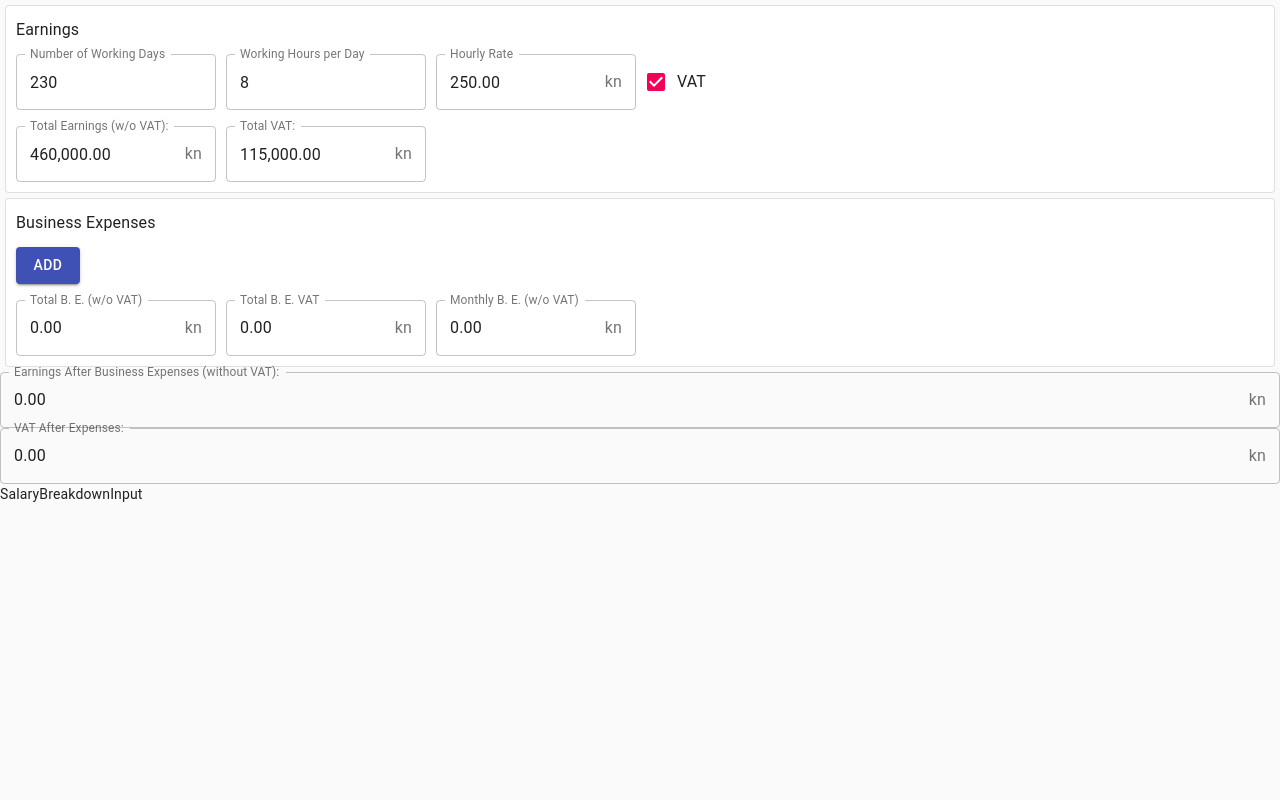
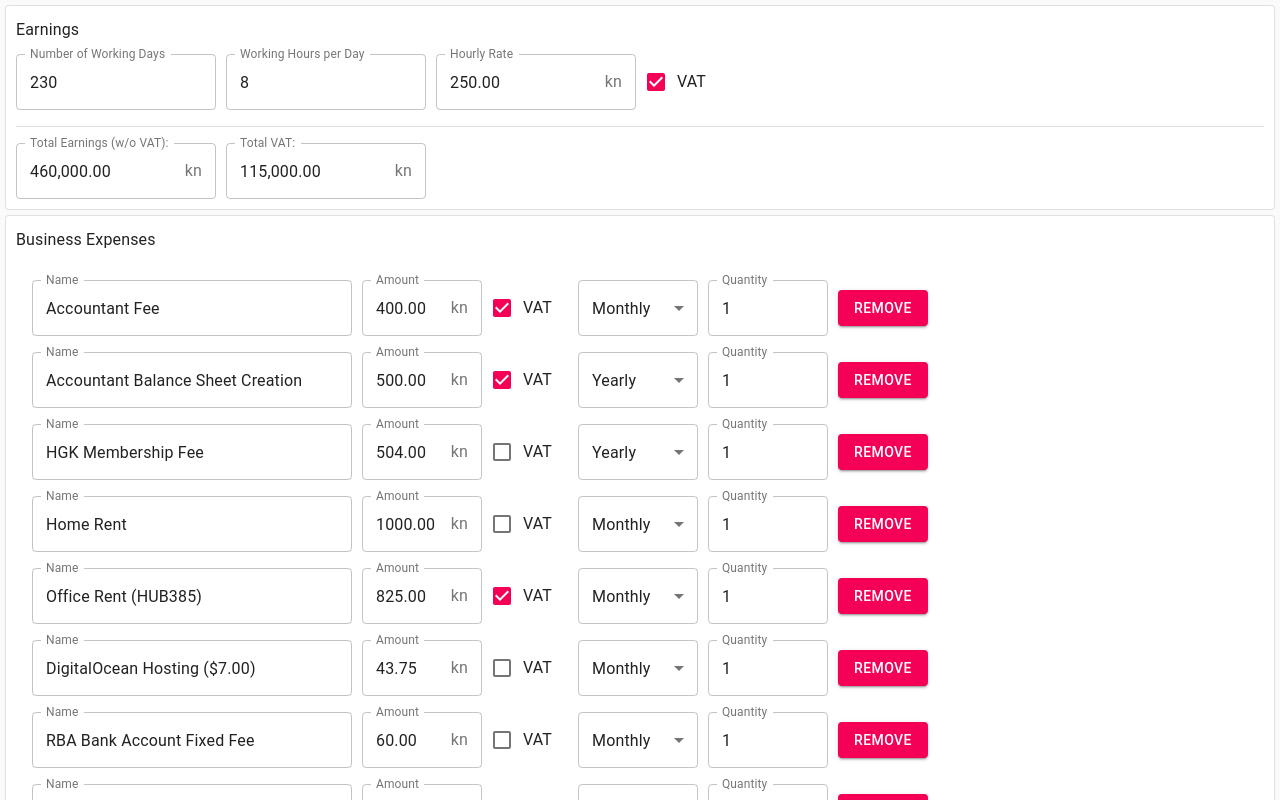
Before and after one commit to mrzli/gm-earnings, a React (Create React App) app: page / in a window 1280 px wide. Shown: the top 800 px of the page. Built offline with nearby package versions, Linux system fonts and the light colour scheme; a small style sheet from the web is missing.

Commit message:
Updates to business expenses

```diff
--- a/src/components/business-expenses/BusinessExpenseEntry.tsx
+++ b/src/components/business-expenses/BusinessExpenseEntry.tsx
@@ -16,7 +16,7 @@ export function BusinessExpenseEntry({
   onItemChanged
 }: InputListItemProps<BusinessExpenseItem>): React.ReactElement {
   return (
-    <GridLayout columnsTemplate={'120px 120px auto 120px 120px'}>
+    <GridLayout columnsTemplate={'320px 120px auto 120px 120px'}>
       <div style={{ gridColumnStart: 1 }}>
         <TextInput
           label={'Name'}
--- a/src/components/business-expenses/BusinessExpensesSection.tsx
+++ b/src/components/business-expenses/BusinessExpensesSection.tsx
@@ -85,7 +85,7 @@ export function BusinessExpensesSection({
         />
         <MoneyDisplayInGrid
           label={'Monthly B. E. (w/o VAT)'}
-          value={outputData.totalBusinessExpensesVat}
+          value={outputData.monthlyBusinessExpenses}
           row={2}
           column={3}
         />
--- a/src/components/earnings/EarningsSection.tsx
+++ b/src/components/earnings/EarningsSection.tsx
@@ -20,6 +20,7 @@ import {
 import { EMPTY_EARNINGS_SECTION_OUTPUT_DATA } from '../../data/earnings-data';
 import { NonNullableReadonlyObject } from '../../types/generic/generic-types';
 import { useUpdateOutputData } from '../../utils/hooks';
+import { Divider } from '@material-ui/core';
 
 interface EarningsSectionProps {
   readonly defaultInputData: EarningsSectionInputData;
@@ -127,16 +128,23 @@ export function EarningsSection({
           row={1}
           column={3}
         />
+        <Divider
+          style={{
+            gridRowStart: 2,
+            gridColumnStart: 1,
+            gridColumnEnd: 'span 4'
+          }}
+        />
         <MoneyDisplayInGrid
           label={'Total Earnings (w/o VAT):'}
           value={outputData.totalEarnings}
-          row={2}
+          row={3}
           column={1}
         />
         <MoneyDisplayInGrid
           label={'Total VAT:'}
           value={outputData.totalVat}
-          row={2}
+          row={3}
           column={2}
         />
       </GridLayout>
--- a/src/data/business-expenses-data.ts
+++ b/src/data/business-expenses-data.ts
@@ -1,11 +1,94 @@
 import { BusinessExpenseItem } from '../types/business-expenses/business-expense-item';
-import { EMPTY_INPUT_AMOUNT_WITH_VAT, ZERO_AMOUNT } from './general-data';
+import {
+  DOLLAR_TO_KUNA,
+  EMPTY_INPUT_AMOUNT_WITH_VAT,
+  ZERO_AMOUNT
+} from './general-data';
 import { ExpenseInterval } from '../types/generic/expense-interval';
 import { BusinessExpensesSectionInputData } from '../types/business-expenses/business-expenses-section-input-data';
 import { BusinessExpensesSectionOutputData } from '../types/business-expenses/business-expenses-section-output-data';
+import {
+  currencyToMoneyString,
+  moneyStringToCurrency
+} from '../utils/currency-utils';
 
 export const DEFAULT_BUSINESS_EXPENSES_SECTION_INPUT_DATA: BusinessExpensesSectionInputData = {
-  items: []
+  items: [
+    {
+      name: 'Accountant Fee',
+      amount: {
+        amount: '400.00',
+        isVat: true
+      },
+      interval: ExpenseInterval.Monthly,
+      quantity: 1
+    },
+    {
+      name: 'Accountant Balance Sheet Creation',
+      amount: {
+        amount: '500.00',
+        isVat: true
+      },
+      interval: ExpenseInterval.Yearly,
+      quantity: 1
+    },
+    {
+      name: 'HGK Membership Fee',
+      amount: {
+        amount: '504.00',
+        isVat: false
+      },
+      interval: ExpenseInterval.Yearly,
+      quantity: 1
+    },
+    {
+      name: 'Home Rent',
+      amount: {
+        amount: '1000.00',
+        isVat: false
+      },
+      interval: ExpenseInterval.Monthly,
+      quantity: 1
+    },
+    {
+      name: 'Office Rent (HUB385)',
+      amount: {
+        amount: '825.00',
+        isVat: true
+      },
+      interval: ExpenseInterval.Monthly,
+      quantity: 1
+    },
+    {
+      name: 'DigitalOcean Hosting ($7.00)',
+      amount: {
+        amount: currencyToMoneyString(
+          moneyStringToCurrency('7.00').multiply(DOLLAR_TO_KUNA)
+        ),
+        isVat: false
+      },
+      interval: ExpenseInterval.Monthly,
+      quantity: 1
+    },
+    {
+      name: 'RBA Bank Account Fixed Fee',
+      amount: {
+        amount: '60.00',
+        isVat: false
+      },
+      interval: ExpenseInterval.Monthly,
+      quantity: 1
+    },
+    {
+      name: 'CISEx Membership Fee',
+      amount: {
+        amount: '500.00',
+        isVat: false
+      },
+      interval: ExpenseInterval.Yearly,
+      quantity: 1
+    }
+  ]
 };
 
 export const EMPTY_BUSINESS_EXPENSES_SECTION_OUTPUT_DATA: BusinessExpensesSectionOutputData = {
--- a/src/data/general-data.ts
+++ b/src/data/general-data.ts
@@ -2,6 +2,8 @@ import { InputAmountWithVat } from '../types/generic/input-amount-with-vat';
 
 export const ZERO_AMOUNT = '0.00';
 export const VAT_PERCENT = '0.25';
+export const DOLLAR_TO_KUNA = '6.25';
+export const EURO_TO_KUNA = '7.57';
 
 export const EMPTY_INPUT_AMOUNT_WITH_VAT: InputAmountWithVat = {
   amount: ZERO_AMOUNT,
```
